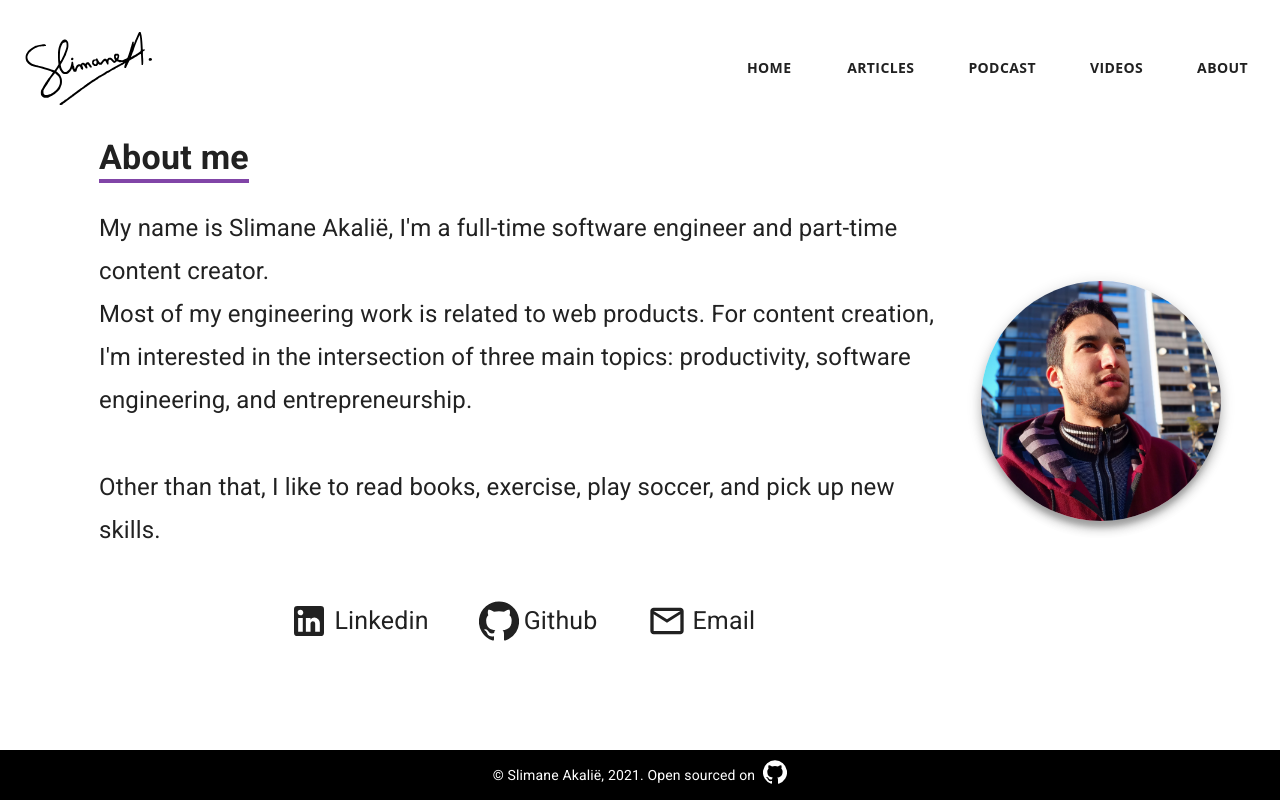
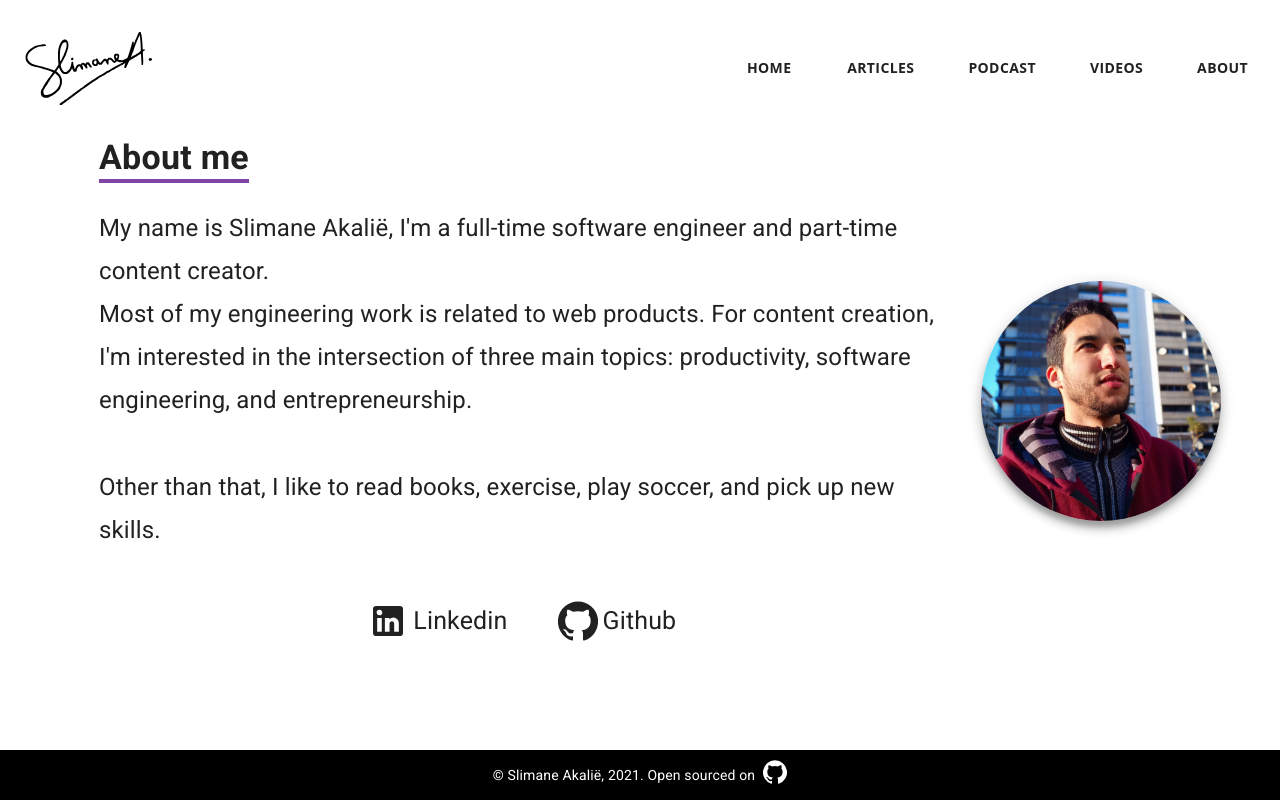
Before and after one commit to slimaneakalie/slimane.io, a Next.js app: page /about in a window 1280 px wide. Built offline with nearby package versions, Linux system fonts and the light colour scheme.

Commit message:
Update about.tsx

```diff
--- a/pages/about.tsx
+++ b/pages/about.tsx
@@ -22,11 +22,6 @@ export default function About(): JSX.Element {
       link: "https://github.com/slimaneakalie",
       icon: <GitHubIcon />,
       label: "Github",
-    },
-    {
-      link: "mailto:slimaneakalia@gmail.com",
-      icon: <MailOutlineIcon />,
-      label: "Email",
     },
   ];
   return (
```
